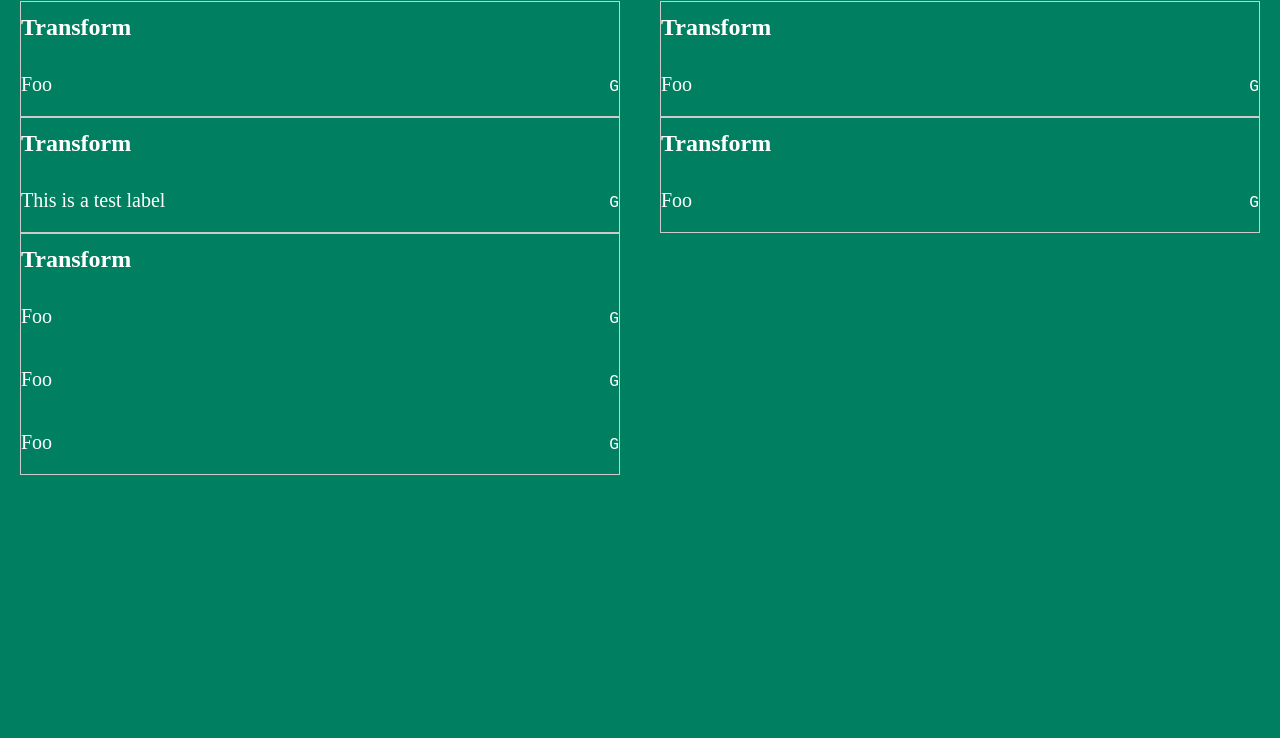
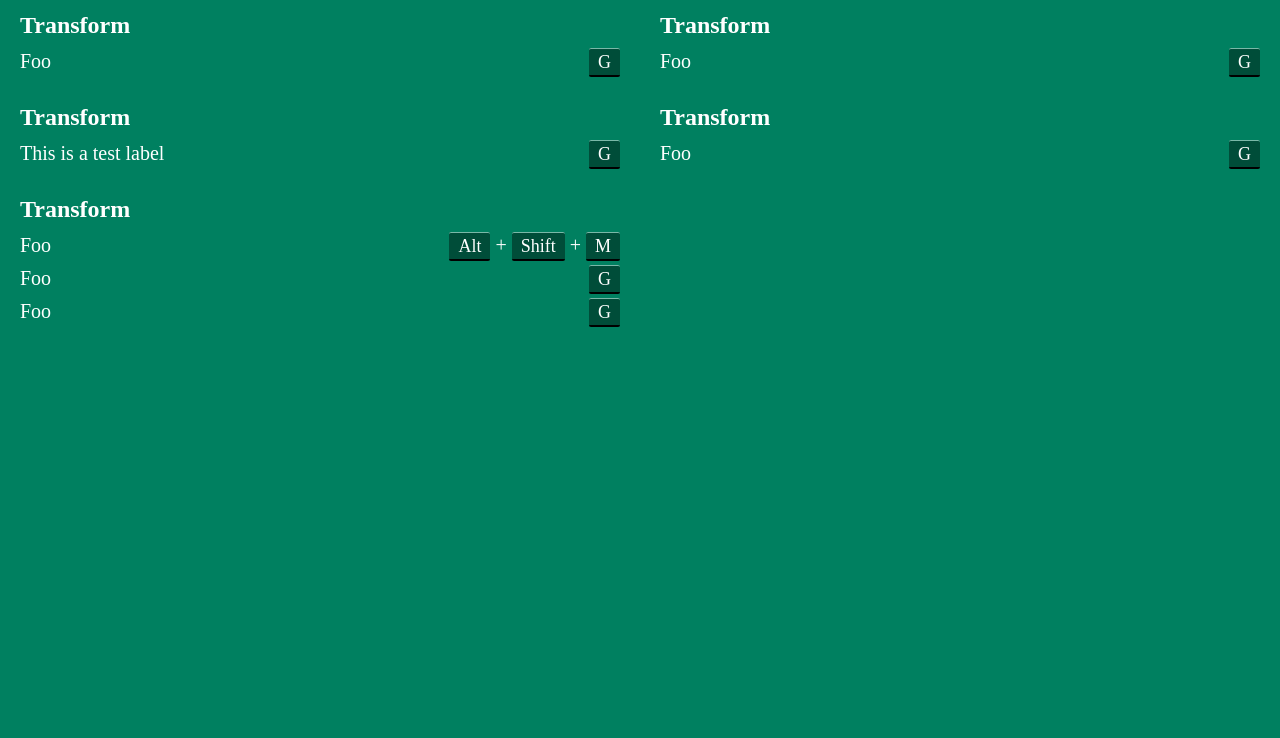
Before and after one commit to outfrost/blenderkeys, a plain HTML site: page index.html in a window 1280 px wide. Shown: the part 62-800 px from the top of the page. Drawn offline with Linux system fonts and the light colour scheme.

Commit message:
ight, we got somewhere i guess

```diff
--- a/index.css
+++ b/index.css
@@ -1,18 +1,36 @@
+* {
+	box-sizing: border-box;
+}
+
 body {
+/*	height: 100%; AAAAAAAAAAAAAAAAAAAAAAAAAAAAAAAAAAAAAA */
+	position: absolute; /* fuck css */
+	top: 0; /* i hate this */
+	right: 0; /* so much */
+	bottom: 0; /* you have */
+	left: 0; /* no idea */
 	margin: 0;
 	padding: 1.0em;
+
+	display: flex;
+	flex-flow: column nowrap;
+	justify-content: space-between;
+
 	background: hsl(165, 100%, 25%);
 	color: #ffffff;
 	font-family: "Cantarell";
-	font-size: 125%;
+	font-size: 1.25rem;
 }
 
 h1, h2, h3 {
+	margin: 0.25em 0;
+
 	font-family: "Merriweather";
-	margin: 0.5em 0 0.5em 0;
 }
 
 h1 {
+	margin-bottom: 0.5em;
+
 	font-size: 1.0em;
 }
 
@@ -20,17 +38,19 @@ h2 {
 	font-size: 1.2em;
 }
 
-.foo {
-/*	height: 100%; AAAAAAAAAAAAAAAAAAAAAAAAAAAAAAAAAAAAAA */
-	position: absolute; /* fuck css */
-	top: 0;
-	right: 0;
-	bottom: 0;
-	left: 0;
-	margin: 0;
-	display: flex;
-	flex-flow: column nowrap;
-	justify-content: space-between;
+p {
+	margin: 0.25em 0;
+}
+
+kbd {
+	padding: 0.15em 0.5em;
+
+	background: hsl(165, 100%, 15%);
+	border-radius: 0.125em;
+	border-top: solid 1px hsl(165, 30%, 60%);
+	border-bottom: solid 2px #000000;
+	font-family: "Fira Mono";
+	font-size: 1.125rem;
 }
 
 header {
@@ -48,12 +68,15 @@ main {
 }
 
 section {
+	width: 100%;
+	margin: 0.5em 0 0.5em 0;
+	box-sizing: border-box; /* fuck css */
+
 	display: inline-block; /* fuck css */
-	border: solid 1px #cccccc;
-	width: 100%;
-	box-sizing: border-box; /* fuck css */
 	break-inside: avoid;
 	page-break-inside: avoid;
+
+/*	border: solid 1px #cccccc;*/
 }
 
 .keybind {
--- a/index.html
+++ b/index.html
@@ -6,7 +6,7 @@
 	<link rel="stylesheet" type="text/css" href="index.css" />
 </head>
 
-<body class="foo">
+<body>
 
 	<header>
 		<h1>blenderkeys</h1>
@@ -36,7 +36,7 @@
 				<h2>Transform</h2>
 				<div class="keybind">
 					<p>Foo</p>
-					<p><kbd>G</kbd></p>
+					<p><kbd>Alt</kbd> + <kbd>Shift</kbd> + <kbd>M</kbd></p>
 				</div>
 				<div class="keybind">
 					<p>Foo</p>
```
